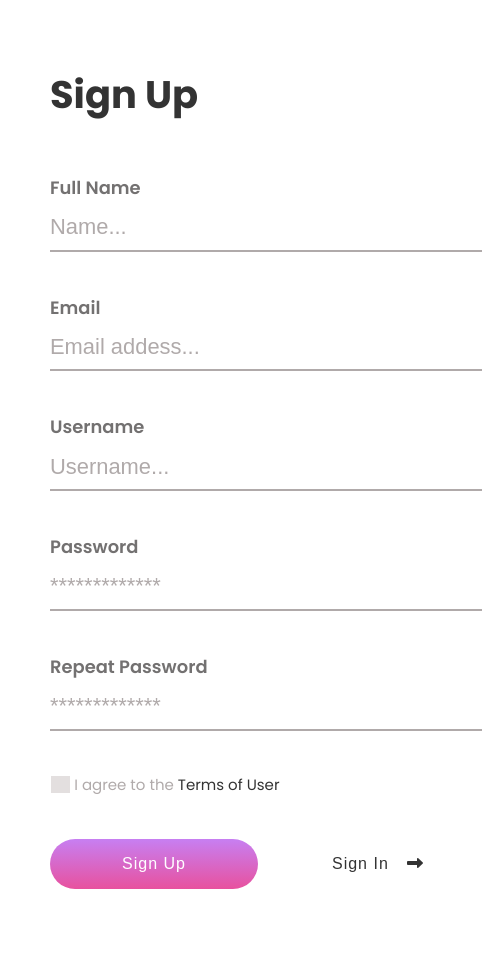
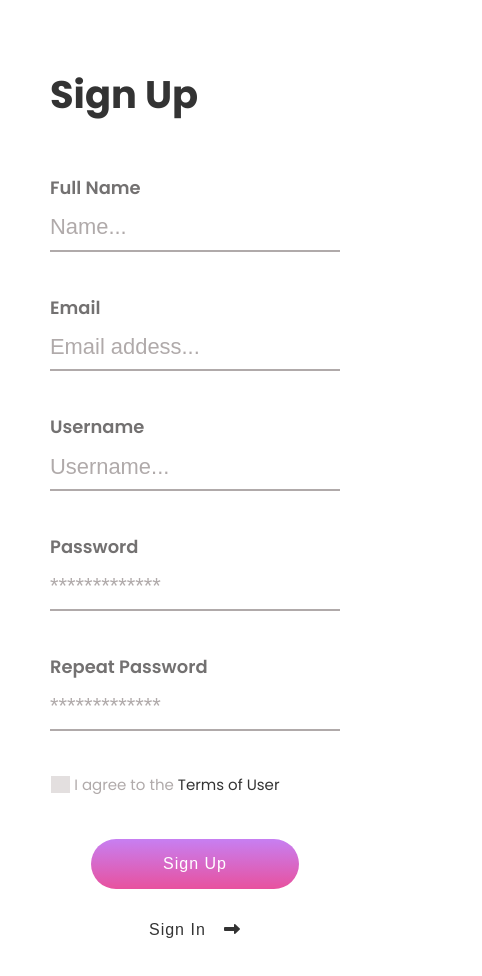
Before and after one commit to kauasilvandrade/registration_form, a plain HTML site: page index.html in a window 390 px wide. Shown: the whole page, 482 px wide, since content can reach past the window. Before the commit the page ends 939 px from the top, so only its background shows below. Drawn offline with Linux system fonts and the light colour scheme.

Commit message:
Responsividade

```diff
--- a/assets/css/style.css
+++ b/assets/css/style.css
@@ -43,6 +43,12 @@ body {
       position: absolute;
       inset: 0;
     }
+  }
+}
+
+@media (width <= 30rem) {
+  .actionsForm {
+    flex-direction: column;
   }
 }
 
```
